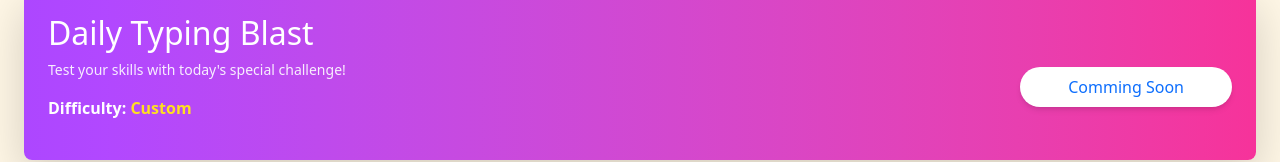
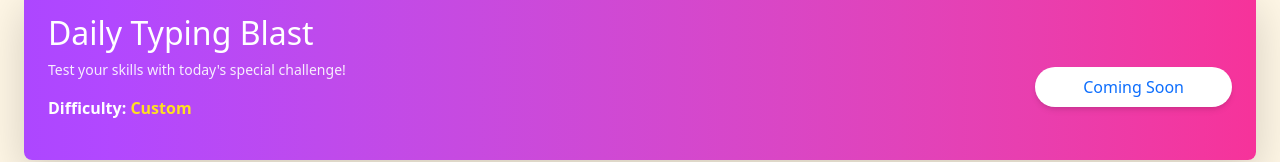
Before and after one commit to vishak45/fasttype, a React (Vite) app in the folder frontend/: page /challenges in a window 1280 px wide. Shown: the part 210-372 px from the top of the page. Built offline with nearby package versions, Linux system fonts and the light colour scheme; no server answers; sample sign-in values are in the browser's storage.

Commit message:
Update Challenges.jsx

```diff
--- a/frontend/src/Components/pages/Challenges.jsx
+++ b/frontend/src/Components/pages/Challenges.jsx
@@ -103,7 +103,7 @@ function Challenges() {
             readOnly
             className="mt-4 sm:mt-0 bg-white text-purple-600 px-5 py-2 rounded-full font-medium shadow-md hover:bg-gray-100 transition text-decoration-none"
           >
-            Comming Soon
+            Coming Soon
           </Link>
         </div>
       </div>
```
